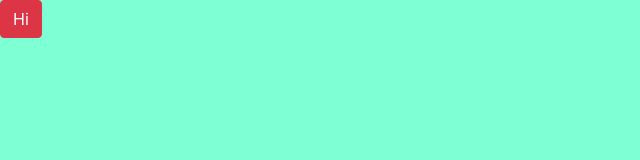
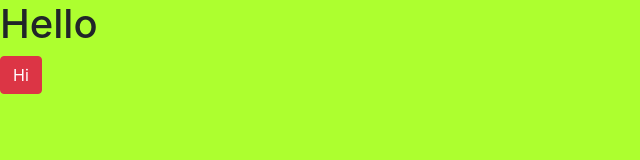
Before and after one commit to ripalpate/webpack-shotz, a website built with webpack: page src/index.html in a window 1280 px wide. Shown: the whole page, without its empty margins (0-640 px from the left). Built offline with nearby package versions, Linux system fonts and the light colour scheme.

```diff
--- a/src/index.html
+++ b/src/index.html
@@ -3,9 +3,10 @@
   <meta charset="UTF-8">
   <meta name="viewport" content="width=device-width, initial-scale=1.0">
   <meta http-equiv="X-UA-Compatible" content="ie=edge">
-  <title>Document</title>
+  <title>Shotz</title>
 </head>
 <body>
+  <h1>Hello</h1>
   <button class="btn btn-danger">Hi</button>
   <div id="stuff"></div>
 </body>
--- a/src/index.scss
+++ b/src/index.scss
@@ -1,5 +1,5 @@
 @import "~bootstrap/scss/bootstrap";
 
 body {
-    background-color: aquamarine;
+    background-color: greenyellow;
 }
```
Also changed, not shown: 1 other file.
